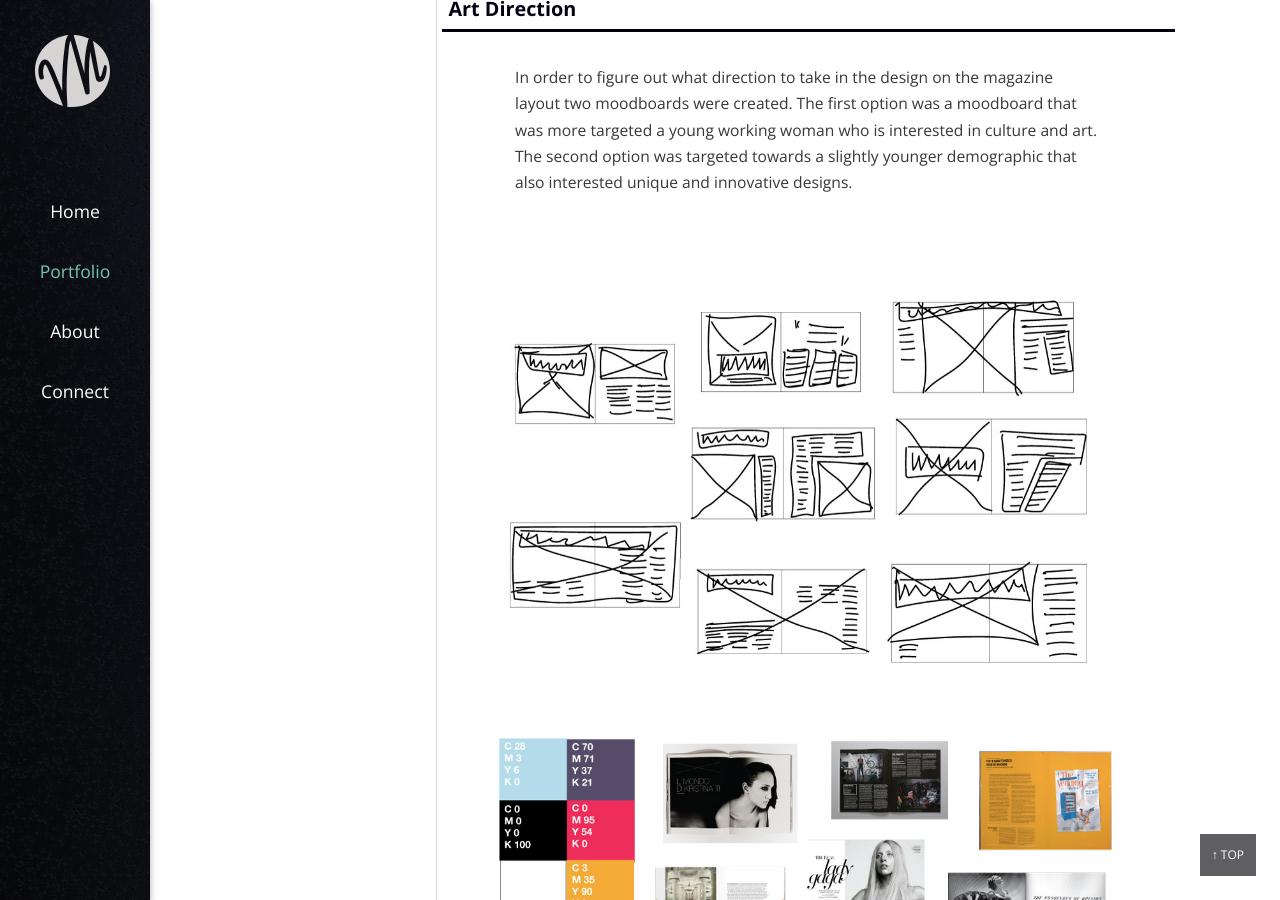
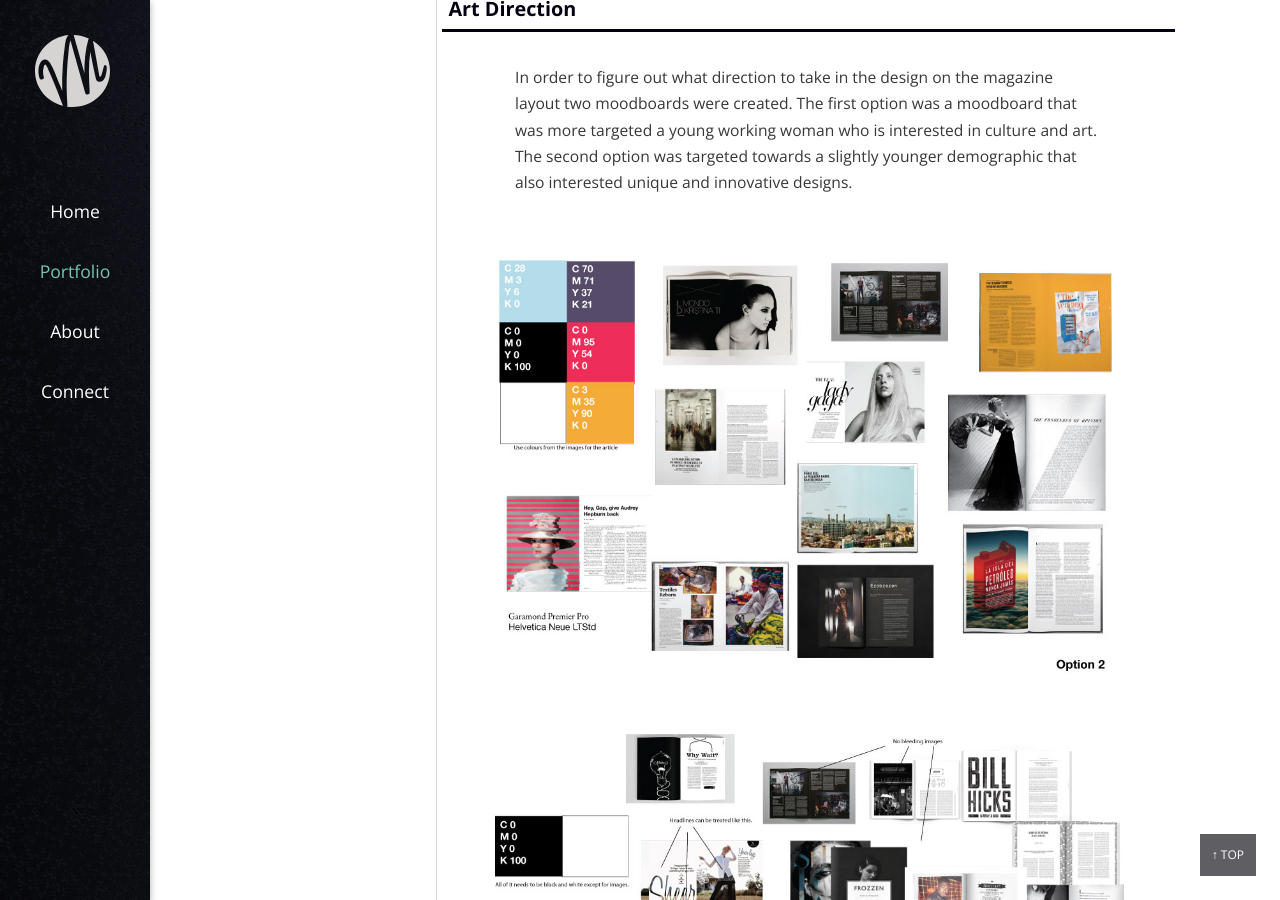
Before and after one commit to natalie-macpherson/portfolio, a Jekyll site: the page built from work/chic-magazine.html, in a window 1280 px wide and 900 px high, scrolled down 2033 px. Built offline with Jekyll 4.4.1, drawn with Linux system fonts in a browser that asks for light colours; some web fonts are replaced.

Commit message:
mag images troubleshooting

```diff
--- a/work/chic-magazine.html
+++ b/work/chic-magazine.html
@@ -31,11 +31,11 @@ img-reserach3-alt: Ideas for possible layouts for the magazine
 designpara: In order to figure out what direction to take in the design on the magazine layout two moodboards were created. The first option was a moodboard that was more targeted a young working woman who is interested in culture and art. The second option was targeted towards a slightly younger demographic that also interested unique and innovative designs.
 
 img-design1:
-  - magazine/layouts.jpg
+  - magazine/moodboard-1.jpg
 img-disign1-alt: First option for possible layout for magazine.
 
 img-design2:
-  - magazine/moodboard-01.jpg
+  - magazine/moodboard.jpg
 img-disign2-alt: Second option for possible layout for magazine.
 
 para3: The second option for the layout and look and feel of the magazine was choose. It best suited the targeted audience and also provided the customer with a classy looking magazine which addressed topics of culture and art is a elevated matter. Also, in the final design because all of the content is placed on black it was determined that none of the images should bleed but be framed by the black like it was displayed for show in a gallery.
```
Also changed, not shown: img/magazine/Moodboard-01.jpg (deleted), img/magazine/Moodboard-02.jpg (deleted), img/magazine/moodboard-1.jpg (added), img/magazine/moodboard.jpg (added).
